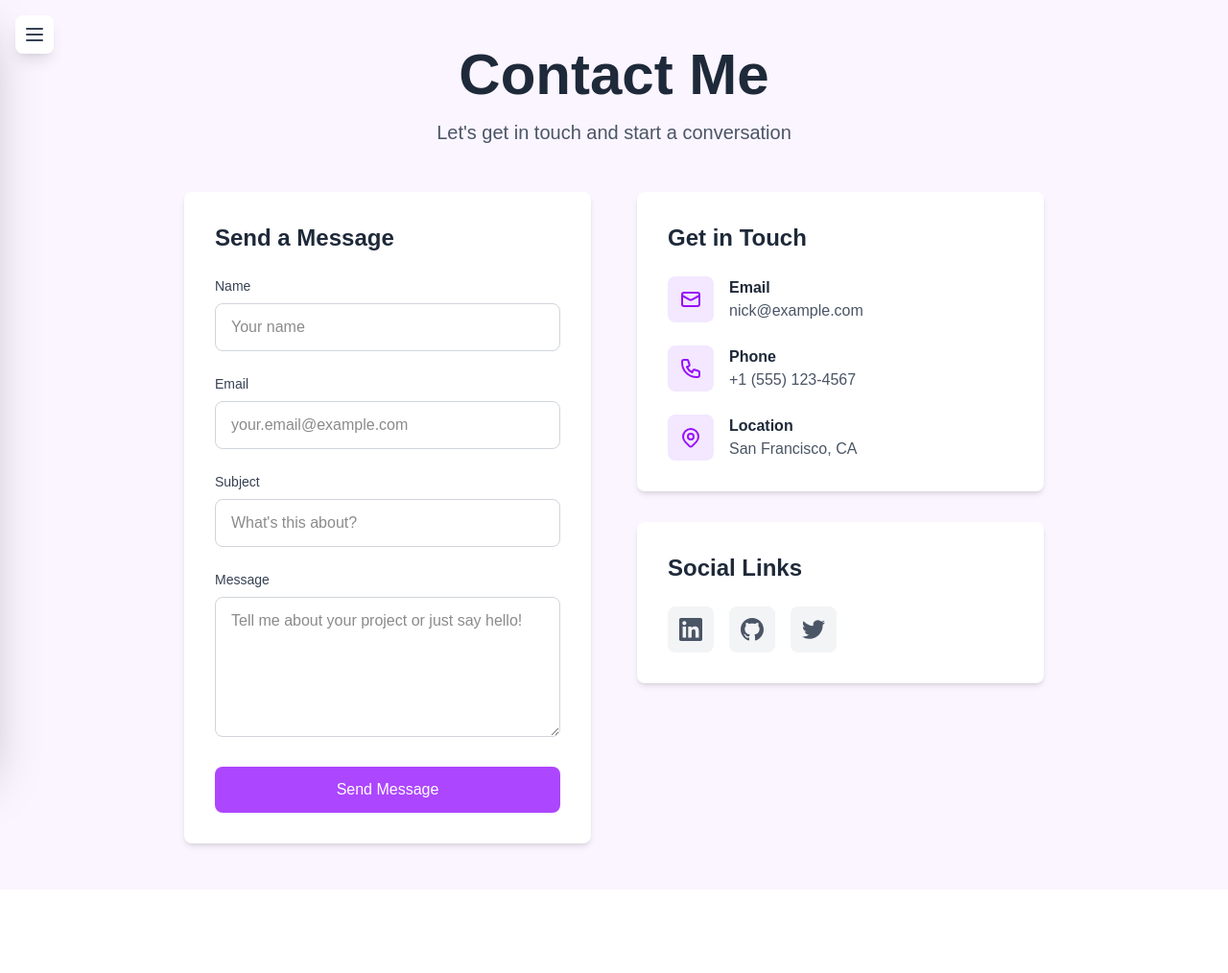
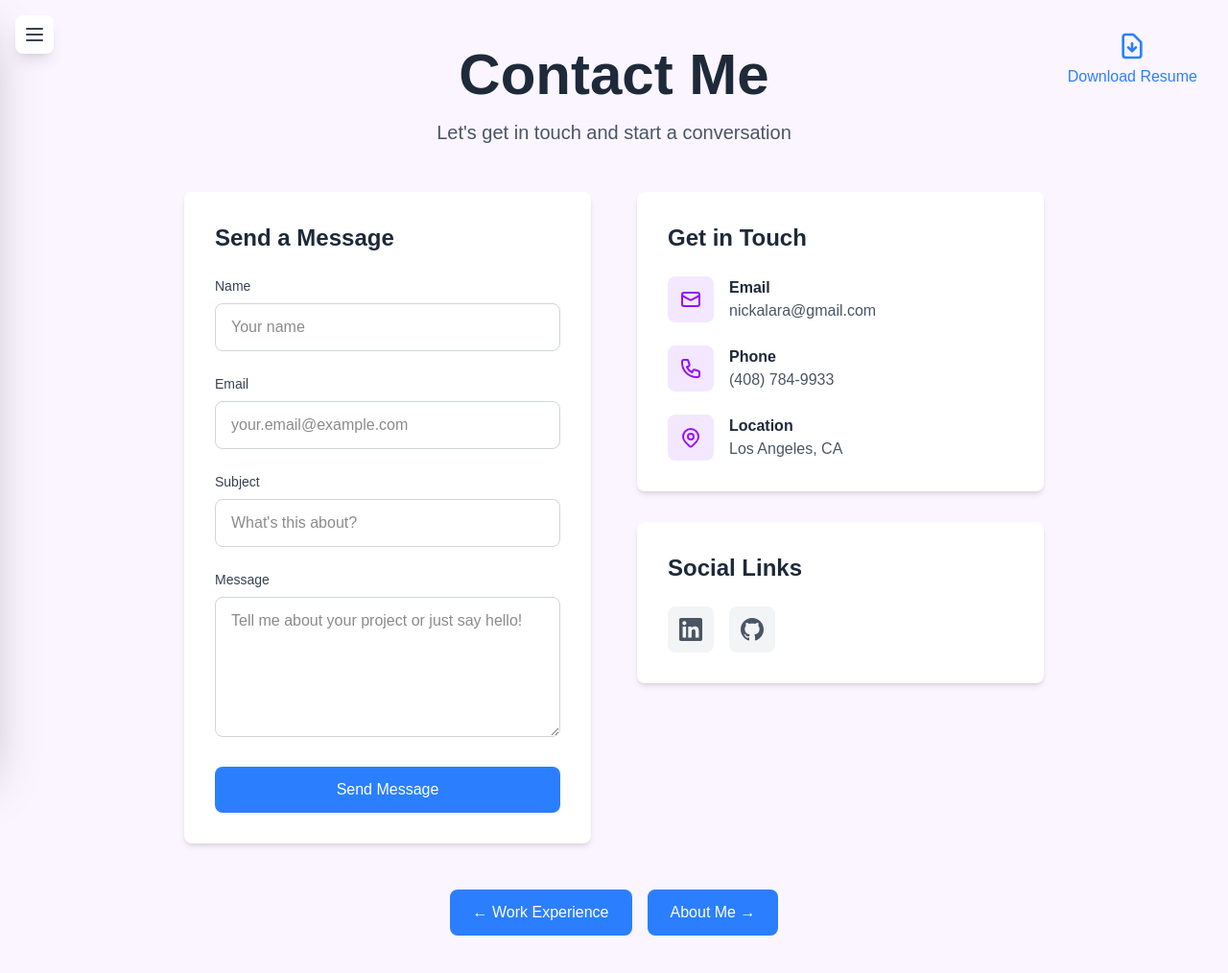
Before and after one commit to nickalara/ai-coding-spa, a Next.js app: page /contact in a window 1280 px wide. Shown: the top 1014 px of the page at 96% size. Before the commit the page ends 927 px from the top, so only its background shows below. Built offline with nearby package versions, Linux system fonts and the light colour scheme.

Commit message:
Add Back to Home button to About page and update home page title

```diff
--- a/src/app/about/page.tsx
+++ b/src/app/about/page.tsx
@@ -2,6 +2,7 @@
 
 import Header from '../../components/Header';
 import BlueCircle from '../../components/BlueCircle';
+import Link from 'next/link';
 import { motion } from 'framer-motion';
 
 export default function About() {
@@ -148,28 +149,21 @@ export default function About() {
                 ))}
               </div>
             </motion.div>
+          </div>
+        </motion.div>
 
-            <motion.div
-              className="bg-white rounded-lg shadow-md p-8 text-center"
-              initial={{ opacity: 0, y: 20 }}
-              animate={{ opacity: 1, y: 0 }}
-              transition={{ delay: 0.7, duration: 0.5 }}
-            >
-              <h3 className="text-2xl font-bold text-gray-800 mb-6">Fun Fact</h3>
-              <motion.div
-                className="flex justify-center mb-4"
-                initial={{ scale: 0 }}
-                animate={{ scale: 1 }}
-                transition={{ delay: 0.9, duration: 0.5, type: "spring" }}
-              >
-                <BlueCircle size="medium" />
-              </motion.div>
-              <p className="text-gray-700">
-                {"I once built a web app in 48 hours during a hackathon and won first place! "}
-                {"It's amazing what you can accomplish with coffee, determination, and a great team."}
-              </p>
-            </motion.div>
-          </div>
+        <motion.div
+          className="mt-12 text-center"
+          initial={{ opacity: 0, y: 20 }}
+          animate={{ opacity: 1, y: 0 }}
+          transition={{ delay: 0.8, duration: 0.5 }}
+        >
+          <Link
+            href="/"
+            className="inline-flex items-center px-6 py-3 bg-blue-500 text-white rounded-lg hover:bg-blue-400 hover:scale-105 transition-all duration-200"
+          >
+            ← Back to Home
+          </Link>
         </motion.div>
       </div>
     </div>
--- a/src/app/contact/page.tsx
+++ b/src/app/contact/page.tsx
@@ -1,6 +1,7 @@
 'use client';
 
 import Header from '../../components/Header';
+import Link from 'next/link';
 import { motion } from 'framer-motion';
 
 export default function Contact() {
@@ -81,7 +82,7 @@ export default function Contact() {
 
               <button
                 type="submit"
-                className="w-full bg-purple-500 text-white py-3 px-6 rounded-lg hover:bg-purple-600 transition-colors font-medium"
+                className="w-full bg-blue-500 text-white py-3 px-6 rounded-lg hover:bg-blue-400 hover:scale-105 transition-all duration-200 font-medium"
               >
                 Send Message
               </button>
@@ -107,7 +108,7 @@ export default function Contact() {
                   </div>
                   <div>
                     <h4 className="font-semibold text-gray-800">Email</h4>
-                    <p className="text-gray-600">nick@example.com</p>
+                    <p className="text-gray-600">nickalara@gmail.com</p>
                   </div>
                 </div>
 
@@ -119,7 +120,7 @@ export default function Contact() {
                   </div>
                   <div>
                     <h4 className="font-semibold text-gray-800">Phone</h4>
-                    <p className="text-gray-600">+1 (555) 123-4567</p>
+                    <p className="text-gray-600">(408) 784-9933</p>
                   </div>
                 </div>
 
@@ -132,7 +133,7 @@ export default function Contact() {
                   </div>
                   <div>
                     <h4 className="font-semibold text-gray-800">Location</h4>
-                    <p className="text-gray-600">San Francisco, CA</p>
+                    <p className="text-gray-600">Los Angeles, CA</p>
                   </div>
                 </div>
               </div>
@@ -146,28 +147,44 @@ export default function Contact() {
             >
               <h3 className="text-2xl font-bold text-gray-800 mb-6">Social Links</h3>
               <div className="flex space-x-4">
-                <a href="#" className="bg-gray-100 p-3 rounded-lg hover:bg-gray-200 transition-colors">
+                <a href="https://www.linkedin.com/in/greatnicklara/" target="_blank" rel="noopener noreferrer" className="bg-gray-100 p-3 rounded-lg hover:bg-gray-200 transition-colors">
                   <span className="sr-only">LinkedIn</span>
                   <svg className="w-6 h-6 text-gray-600" fill="currentColor" viewBox="0 0 24 24">
                     <path d="M20.447 20.452h-3.554v-5.569c0-1.328-.027-3.037-1.852-3.037-1.853 0-2.136 1.445-2.136 2.939v5.667H9.351V9h3.414v1.561h.046c.477-.9 1.637-1.85 3.37-1.85 3.601 0 4.267 2.37 4.267 5.455v6.286zM5.337 7.433c-1.144 0-2.063-.926-2.063-2.065 0-1.138.92-2.063 2.063-2.063 1.14 0 2.064.925 2.064 2.063 0 1.139-.925 2.065-2.064 2.065zm1.782 13.019H3.555V9h3.564v11.452zM22.225 0H1.771C.792 0 0 .774 0 1.729v20.542C0 23.227.792 24 1.771 24h20.451C23.2 24 24 23.227 24 22.271V1.729C24 .774 23.2 0 22.222 0h.003z"/>
                   </svg>
                 </a>
-                <a href="#" className="bg-gray-100 p-3 rounded-lg hover:bg-gray-200 transition-colors">
+                <a href="https://github.com/nickalara" target="_blank" rel="noopener noreferrer" className="bg-gray-100 p-3 rounded-lg hover:bg-gray-200 transition-colors">
                   <span className="sr-only">GitHub</span>
                   <svg className="w-6 h-6 text-gray-600" fill="currentColor" viewBox="0 0 24 24">
                     <path d="M12 0c-6.626 0-12 5.373-12 12 0 5.302 3.438 9.8 8.207 11.387.599.111.793-.261.793-.577v-2.234c-3.338.726-4.033-1.416-4.033-1.416-.546-1.387-1.333-1.756-1.333-1.756-1.089-.745.083-.729.083-.729 1.205.084 1.839 1.237 1.839 1.237 1.07 1.834 2.807 1.304 3.492.997.107-.775.418-1.305.762-1.604-2.665-.305-5.467-1.334-5.467-5.931 0-1.311.469-2.381 1.236-3.221-.124-.303-.535-1.524.117-3.176 0 0 1.008-.322 3.301 1.23.957-.266 1.983-.399 3.003-.404 1.02.005 2.047.138 3.006.404 2.291-1.552 3.297-1.23 3.297-1.23.653 1.653.242 2.874.118 3.176.77.84 1.235 1.911 1.235 3.221 0 4.609-2.807 5.624-5.479 5.921.43.372.823 1.102.823 2.222v3.293c0 .319.192.694.801.576 4.765-1.589 8.199-6.086 8.199-11.386 0-6.627-5.373-12-12-12z"/>
-                  </svg>
-                </a>
-                <a href="#" className="bg-gray-100 p-3 rounded-lg hover:bg-gray-200 transition-colors">
-                  <span className="sr-only">Twitter</span>
-                  <svg className="w-6 h-6 text-gray-600" fill="currentColor" viewBox="0 0 24 24">
-                    <path d="M23.953 4.57a10 10 0 01-2.825.775 4.958 4.958 0 002.163-2.723c-.951.555-2.005.959-3.127 1.184a4.92 4.92 0 00-8.384 4.482C7.69 8.095 4.067 6.13 1.64 3.162a4.822 4.822 0 00-.666 2.475c0 1.71.87 3.213 2.188 4.096a4.904 4.904 0 01-2.228-.616v.06a4.923 4.923 0 003.946 4.827 4.996 4.996 0 01-2.212.085 4.936 4.936 0 004.604 3.417 9.867 9.867 0 01-6.102 2.105c-.39 0-.779-.023-1.17-.067a13.995 13.995 0 007.557 2.209c9.053 0 13.998-7.496 13.998-13.985 0-.21 0-.42-.015-.63A9.935 9.935 0 0024 4.59z"/>
                   </svg>
                 </a>
               </div>
             </motion.div>
           </div>
         </motion.div>
+
+        <motion.div
+          className="mt-12 text-center"
+          initial={{ opacity: 0, y: 20 }}
+          animate={{ opacity: 1, y: 0 }}
+          transition={{ delay: 0.6, duration: 0.5 }}
+        >
+          <div className="flex gap-4 justify-center">
+            <Link
+              href="/work-experience"
+              className="inline-flex items-center px-6 py-3 bg-blue-500 text-white rounded-lg hover:bg-blue-400 hover:scale-105 transition-all duration-200"
+            >
+              ← Work Experience
+            </Link>
+            <Link
+              href="/about"
+              className="inline-flex items-center px-6 py-3 bg-blue-500 text-white rounded-lg hover:bg-blue-400 hover:scale-105 transition-all duration-200"
+            >
+              About Me →
+            </Link>
+          </div>
+        </motion.div>
       </div>
     </div>
   );
--- a/src/app/page.tsx
+++ b/src/app/page.tsx
@@ -6,8 +6,8 @@ export default function Home() {
   return (
     <div className="min-h-screen bg-green-100 flex flex-col items-center justify-center gap-8">
       <Header
-        title="NICK'S NEW PAGE"
-        subtitle="Built with Next.js and custom components!"
+        title="Nick's Home Page"
+        subtitle="Built entirely with ai prompts!"
       />
       <div className="flex gap-4 items-center">
         <BlueCircle size="small" />
@@ -18,7 +18,7 @@ export default function Home() {
       <div className="mt-8">
         <Link
           href="/work-experience"
-          className="inline-flex items-center px-6 py-3 bg-green-500 text-white rounded-lg hover:bg-green-600 transition-colors"
+          className="inline-flex items-center px-6 py-3 bg-blue-500 text-white rounded-lg hover:bg-blue-400 hover:scale-105 transition-all duration-200"
         >
           View Work Experience →
         </Link>
--- a/src/app/work-experience/page.tsx
+++ b/src/app/work-experience/page.tsx
@@ -70,12 +70,20 @@ export default function WorkExperience() {
           animate={{ opacity: 1, y: 0 }}
           transition={{ delay: 1.0, duration: 0.5 }}
         >
-          <Link
-            href="/"
-            className="inline-flex items-center px-6 py-3 bg-blue-500 text-white rounded-lg hover:bg-blue-600 transition-colors"
-          >
-            ← Back to Home
-          </Link>
+          <div className="flex gap-4 justify-center">
+            <Link
+              href="/"
+              className="inline-flex items-center px-6 py-3 bg-blue-500 text-white rounded-lg hover:bg-blue-400 hover:scale-105 transition-all duration-200"
+            >
+              ← Back to Home
+            </Link>
+            <Link
+              href="/contact"
+              className="inline-flex items-center px-6 py-3 bg-blue-500 text-white rounded-lg hover:bg-blue-400 hover:scale-105 transition-all duration-200"
+            >
+              Contact Me →
+            </Link>
+          </div>
         </motion.div>
       </div>
     </div>
--- a/src/components/Navigation.tsx
+++ b/src/components/Navigation.tsx
@@ -15,6 +15,20 @@ export default function Navigation() {
           onClick={closeMenu}
         />
       )}
+
+      {/* Resume Download Button */}
+      <div className="fixed top-8 right-8 z-50 flex flex-col items-center">
+        <a
+          href="https://docs.google.com/document/d/1YOwrbKghd-zTJjFXpL1uR6G7o3qp0fic/export?format=pdf"
+          download="Nick-Lara-Resume.pdf"
+          className="flex flex-col items-center text-blue-500 hover:text-blue-600 hover:scale-105 transition-all duration-200"
+        >
+          <svg className="w-8 h-8 mb-1" fill="none" stroke="currentColor" viewBox="0 0 24 24">
+            <path strokeLinecap="round" strokeLinejoin="round" strokeWidth={2} d="M12 10v6m0 0l-3-3m3 3l3-3m2 8H7a2 2 0 01-2-2V5a2 2 0 012-2h5.586a1 1 0 01.707.293l5.414 5.414a1 1 0 01.293.707V19a2 2 0 01-2 2z" />
+          </svg>
+          <span className="text-base font-medium">Download Resume</span>
+        </a>
+      </div>
 
       {/* Hamburger Button */}
       <button
```
